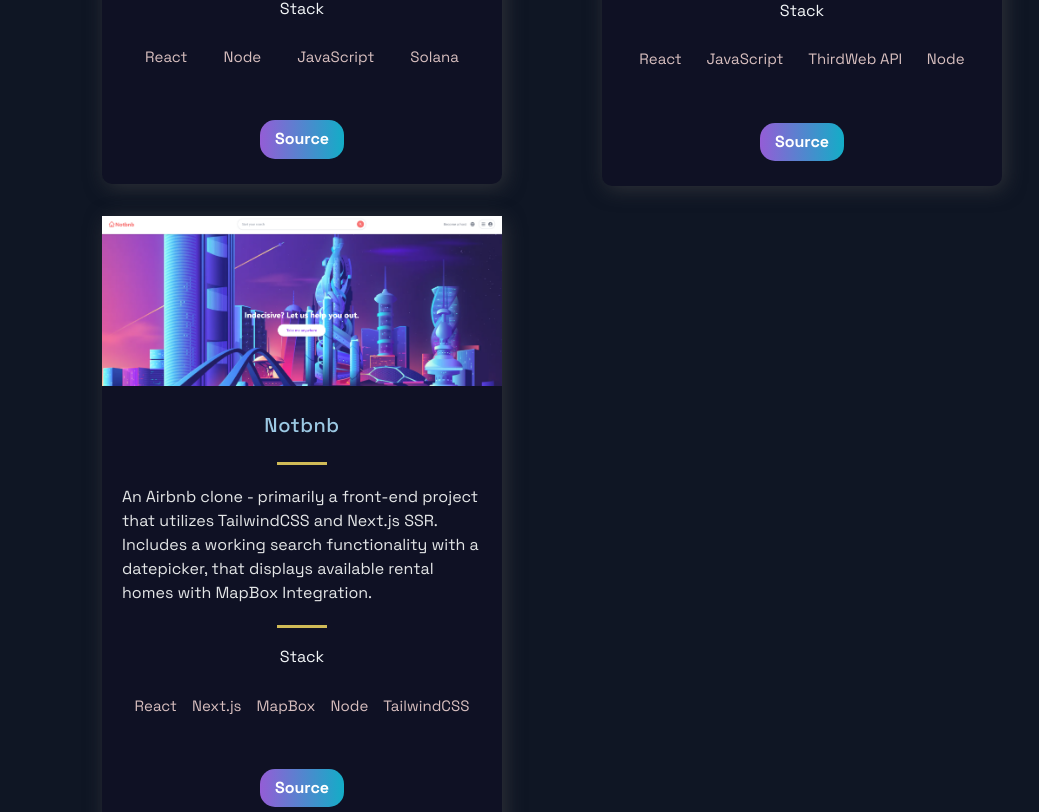
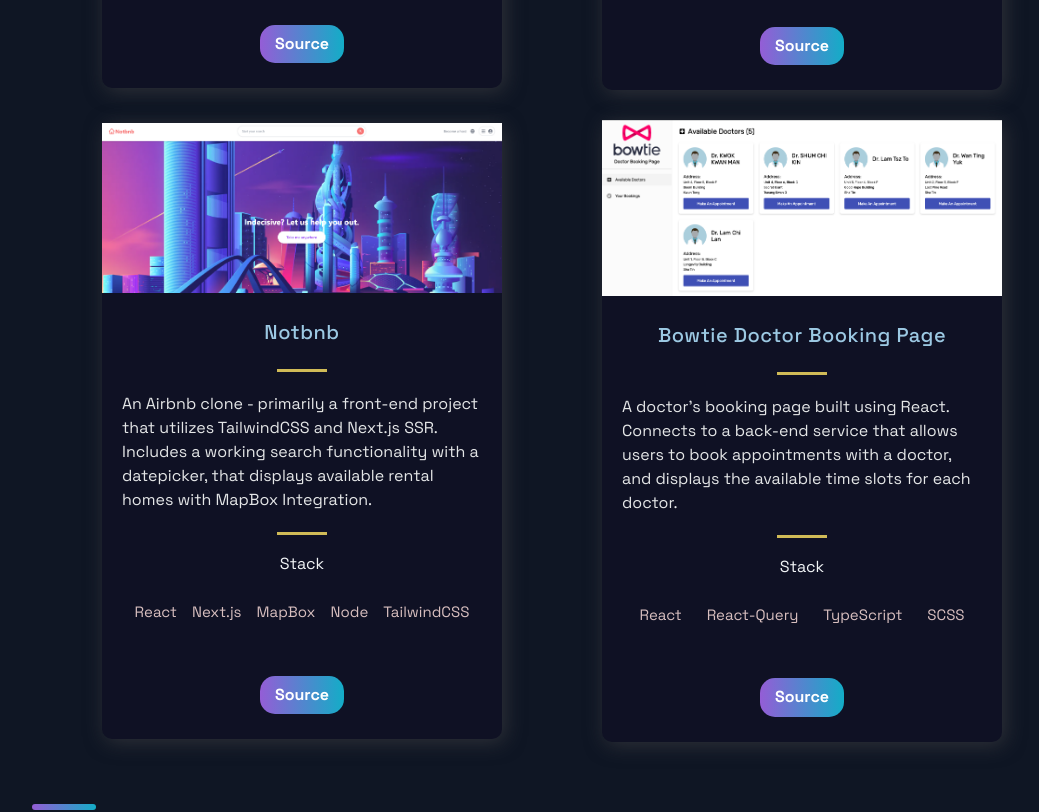
Before and after one commit to Immacio/mauricewillis.com-website, a Next.js app: page / in a window 1280 px wide. Shown: the part 2620-3432 px from the top of the page, without its empty margins (88-1127 px from the left). Built offline with nearby package versions, Linux system fonts and the light colour scheme.

Commit message:
feat: Update projects section with doctor-booking-app

```diff
--- a/src/components/Projects/ProjectsStyles.js
+++ b/src/components/Projects/ProjectsStyles.js
@@ -26,6 +26,7 @@
   box-shadow: 3px 3px 20px rgba(80, 78, 78, 0.5);
   text-align: center;
   width: 400px;
+  max-height: 65rem;
   @media ${(props) => props.theme.breakpoints.sm} {
     width: 100%;
   }
--- a/src/constants/constants.js
+++ b/src/constants/constants.js
@@ -5,7 +5,7 @@
       "An Instagram clone - a crypto-focused social media platform where users can like, comment and share photos about their favourite cryptocurrencies.",
     image: "/images/cryptogram.png",
     tags: ["Next.js", "NextAuth", "Firebase", "Recoil", "TailwindCSS"],
-    source: "https://cryptogram-seven.vercel.app/",
+    source: "https://cryptogram.mauricewillis.com/",
     id: 0,
   },
   {
@@ -23,7 +23,7 @@
       "An NFT project developed using React and JavaScript. The collection was built and uploaded onto the Solana devnet, and allows users to connect their Phantom Wallet to mint NFTs natively on the site.",
     image: "/images/nft.png",
     tags: ["React", "Node", "JavaScript", "Solana"],
-    source: "https://bichonbuddies.vercel.app/",
+    source: "https://bichonbuddies.mauricewillis.com/",
     id: 2,
   },
   {
@@ -32,7 +32,7 @@
       "A DAO project built on the Ethereum Rinkeby Testnet for audio lovers, developed using React and ThirdWeb API. Includes a native governance token, voting proposals, membership NFT and token minting.",
     image: "/images/audiodao.png",
     tags: ["React", "JavaScript", "ThirdWeb API", "Node"],
-    source: "https://audio-dao.vercel.app/",
+    source: "http://audio-dao.mauricewillis.com/",
     id: 3,
   },
   {
@@ -41,7 +41,16 @@
       "An Airbnb clone - primarily a front-end project that utilizes TailwindCSS and Next.js SSR. Includes a working search functionality with a datepicker, that displays available rental homes with MapBox Integration.",
     image: "/images/notbnb.png",
     tags: ["React", "Next.js", "MapBox", "Node", "TailwindCSS"],
-    source: "https://notbnb-clone.vercel.app/",
+    source: "https://airbnbclone.mauricewillis.com/",
     id: 4,
   },
+  {
+    title: "Bowtie Doctor Booking Page",
+    description:
+      "A doctor's booking page built using React. Connects to a back-end service that allows users to book appointments with a doctor, and displays the available time slots for each doctor.",
+    image: "/images/bowtie-doctor-booking.png",
+    tags: ["React", "React-Query", "TypeScript", "SCSS"],
+    source: "http://bowtie-booking-system.mauricewillis.com/",
+    id: 5,
+  },
 ];
```
Also changed, not shown: public/images/bowtie-doctor-booking.png (added).
